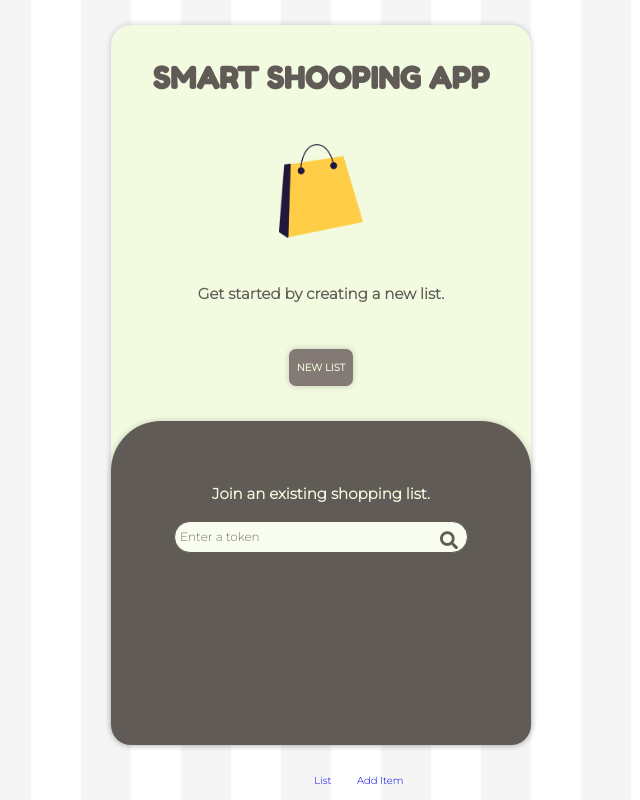
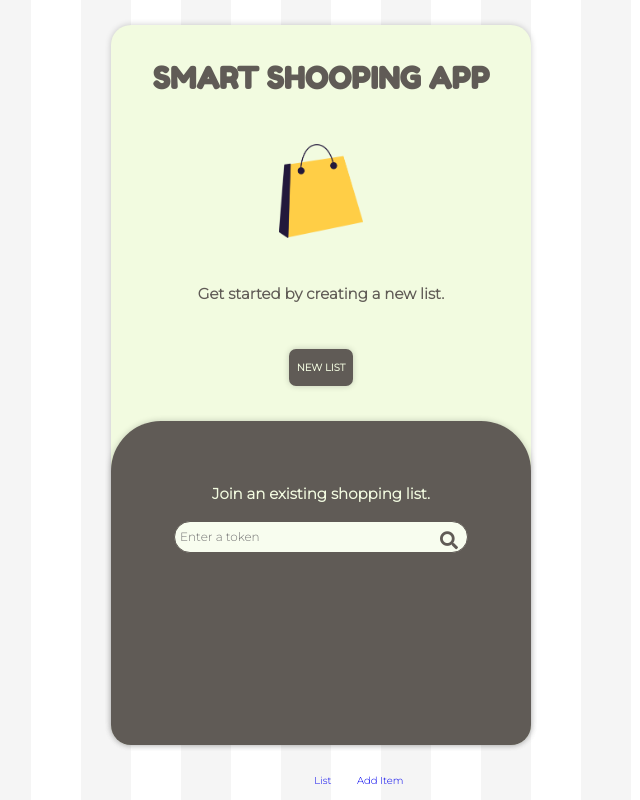
Before and after one commit to the-collab-lab/tcl-24-smart-shopping-list, a React (Create React App) app: page / in a window 1280 px wide. Shown: the whole page, without its empty margins (319-959 px from the left). Built offline with nearby package versions, Linux system fonts and the light colour scheme.

Commit message:
the color New List has change

```diff
--- a/src/components/Home/Home.style.js
+++ b/src/components/Home/Home.style.js
@@ -139,7 +139,7 @@ export const Notification = styled.div`
 `;
 
 export const ButtonHome = styled(Button)`
-  background: ${secundary};
+  background: ${dark};
   font-size: 1rem;
   font-weight: bolder;
   text-transform: uppercase;
```
